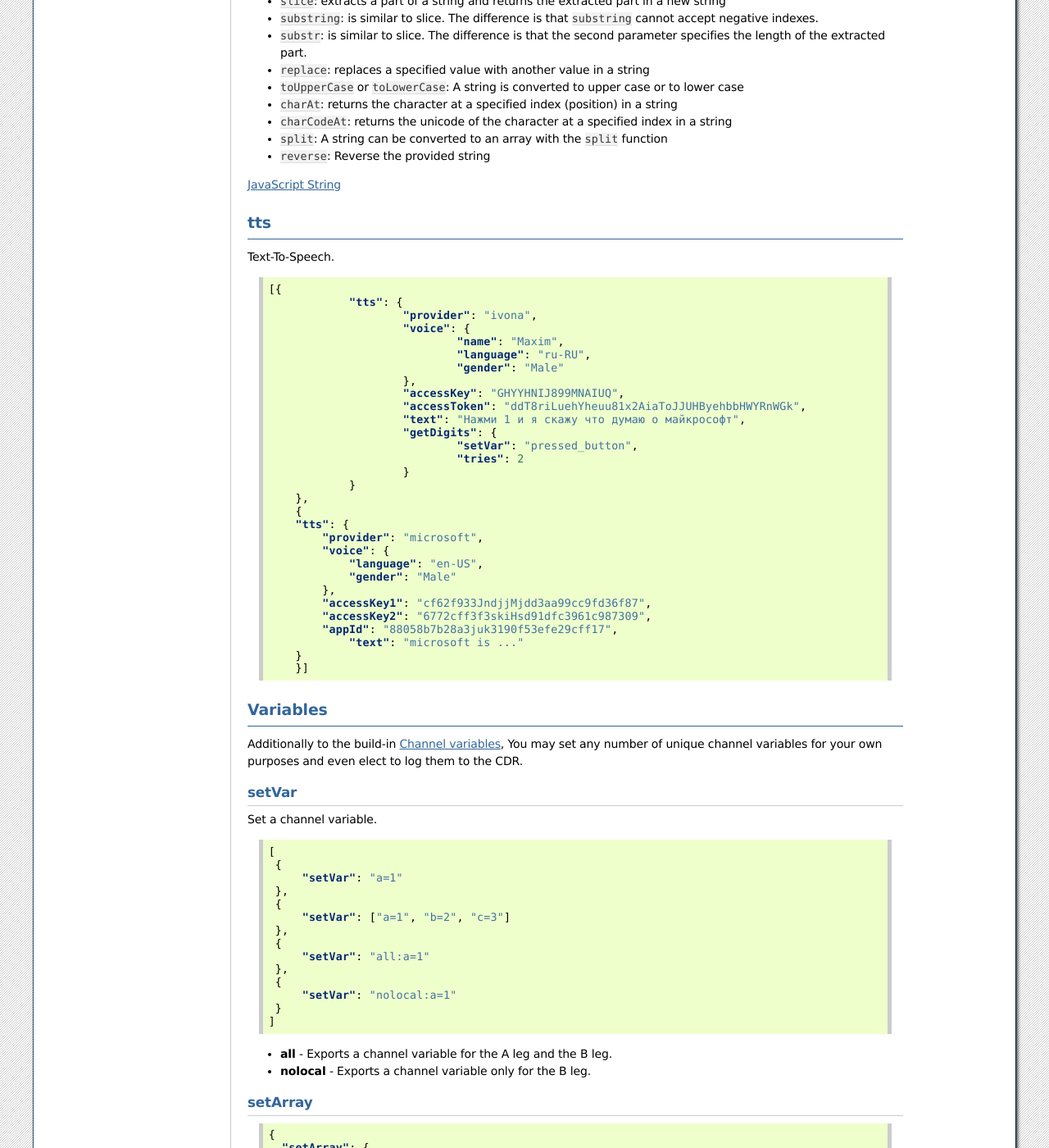
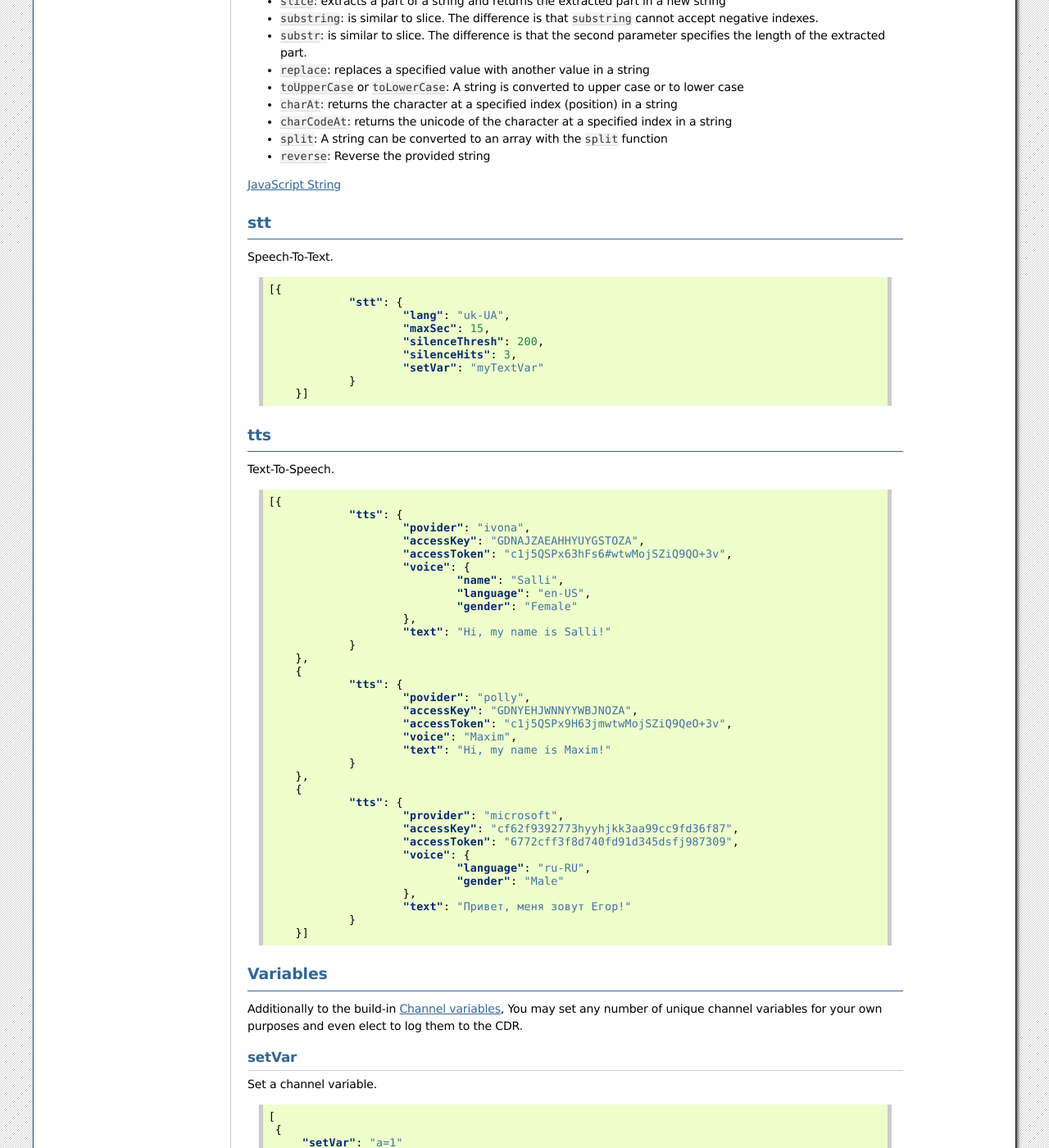
Before and after one commit to webitel/docs-en, a Sphinx documentation site: the page built from source/acr-applications.rst, in a window 1280 px wide and 1400 px high, scrolled down 14691 px. Shown: the whole window at 82% size. Built offline with Sphinx 7.4.7, drawn with Linux system fonts in a browser that asks for light colours.

Commit message:
TTS and STT

```diff
--- a/source/acr-applications.rst
+++ b/source/acr-applications.rst
@@ -1012,6 +1012,25 @@ fn
 
 `JavaScript String <http://www.w3schools.com/js/js_string_methods.asp>`_
 
+stt
+---
+
+.. py:module:: stt
+
+Speech-To-Text.
+
+.. code-block:: json
+
+    [{
+		"stt": {
+			"lang": "uk-UA",
+			"maxSec": 15,
+			"silenceThresh": 200,
+			"silenceHits": 3,
+			"setVar": "myTextVar"
+		}
+	}]
+
 tts
 ---
 
@@ -1023,33 +1042,37 @@ Text-To-Speech.
 
     [{
 		"tts": {
-			"provider": "ivona",
+			"povider": "ivona",
+			"accessKey": "GDNAJZAEAHHYUYGSTOZA",
+			"accessToken": "c1j5QSPx63hFs6#wtwMojSZiQ9QO+3v",
 			"voice": {
-				"name": "Maxim",
+				"name": "Salli",
+				"language": "en-US",
+				"gender": "Female"
+			},
+			"text": "Hi, my name is Salli!"
+		}
+	},
+	{
+		"tts": {
+			"povider": "polly",
+			"accessKey": "GDNYEHJWNNYYWBJNOZA",
+			"accessToken": "c1j5QSPx9H63jmwtwMojSZiQ9QeO+3v",
+			"voice": "Maxim",
+			"text": "Hi, my name is Maxim!"
+		}
+	},
+	{
+		"tts": {
+			"provider": "microsoft",
+			"accessKey": "cf62f9392773hyyhjkk3aa99cc9fd36f87",
+			"accessToken": "6772cff3f8d740fd91d345dsfj987309",
+			"voice": {
 				"language": "ru-RU",
 				"gender": "Male"
 			},
-			"accessKey": "GHYYHNIJ899MNAIUQ",
-			"accessToken": "ddT8riLuehYheuu81x2AiaToJJUHByehbbHWYRnWGk",
-			"text": "Нажми 1 и я скажу что думаю о майкрософт",
-			"getDigits": {
-				"setVar": "pressed_button",
-				"tries": 2
-			}
+			"text": "Привет, меня зовут Егор!"
 		}
-	},
-	{
-        "tts": {
-            "provider": "microsoft",
-            "voice": {
-                "language": "en-US",
-                "gender": "Male"
-            },
-            "accessKey1": "cf62f933JndjjMjdd3aa99cc9fd36f87",
-            "accessKey2": "6772cff3f3skiHsd91dfc3961c987309",
-            "appId": "88058b7b28a3juk3190f53efe29cff17",
-	        "text": "microsoft is ..."
-        }
 	}]
 
 Variables
```
